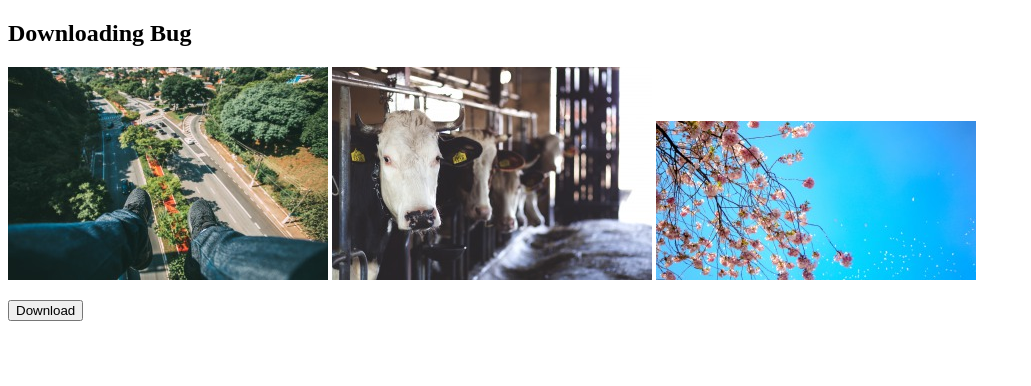
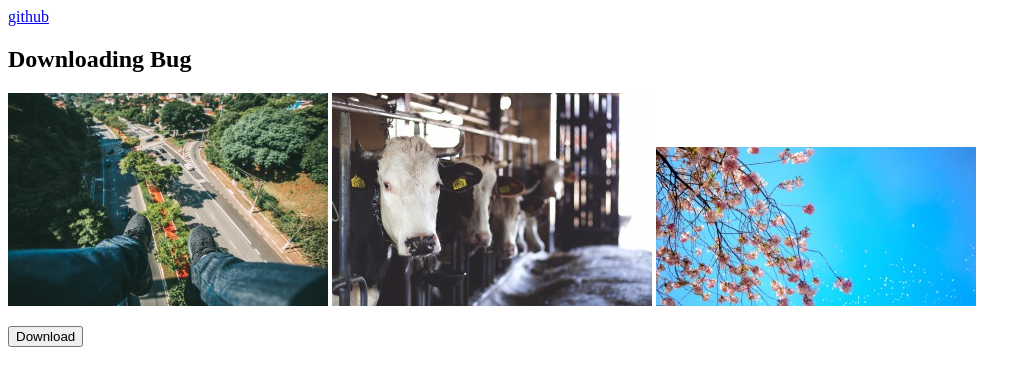
Before and after one commit to HibikineKage/click-doesnt-work, a website: page dist/index.html in a window 1280 px wide. Shown: the whole page, without its empty margins (0-1031 px from the left). Drawn offline with Linux system fonts and the light colour scheme.

Commit message:
:heavy_plus_sign: add github page's link

```diff
--- a/dist/index.html
+++ b/dist/index.html
@@ -8,6 +8,9 @@
   <title>Document</title>
 </head>
 <body>
+  <header>
+    <a href="https://github.com/hibikinekage/click-doesnt-work/">github</a>
+  </header>
   <article>
     <h1>Downloading Bug</h1>
     <p>
```
